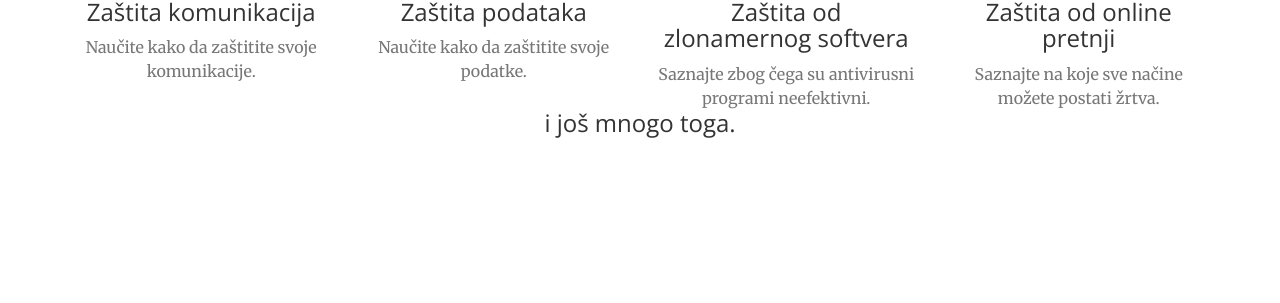
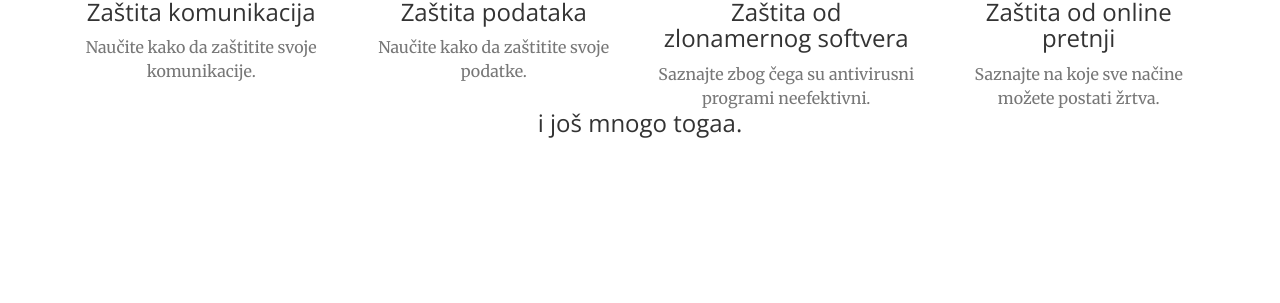
Before and after one commit to FAMSEC/famsec.github.io, a Jekyll site: the page built from index.html, in a window 1280 px wide and 900 px high, scrolled down 926 px. Shown: the part 247-550 px from the top of the window. Built offline with Jekyll 4.4.1, drawn with Linux system fonts in a browser that asks for light colours.

Commit message:
Update services.html

```diff
--- a/_includes/services.html
+++ b/_includes/services.html
@@ -38,7 +38,7 @@
                 </div>
         </div>
         <div class="col-lg-8 col-lg-offset-2 text-center">
-                <h3 class="section-heading">i još mnogo toga.</h3>
-            </div>
+                <h3 class="section-heading">i još mnogo togaa.</h3>
+        </div>
     </div>
 </section>
```
